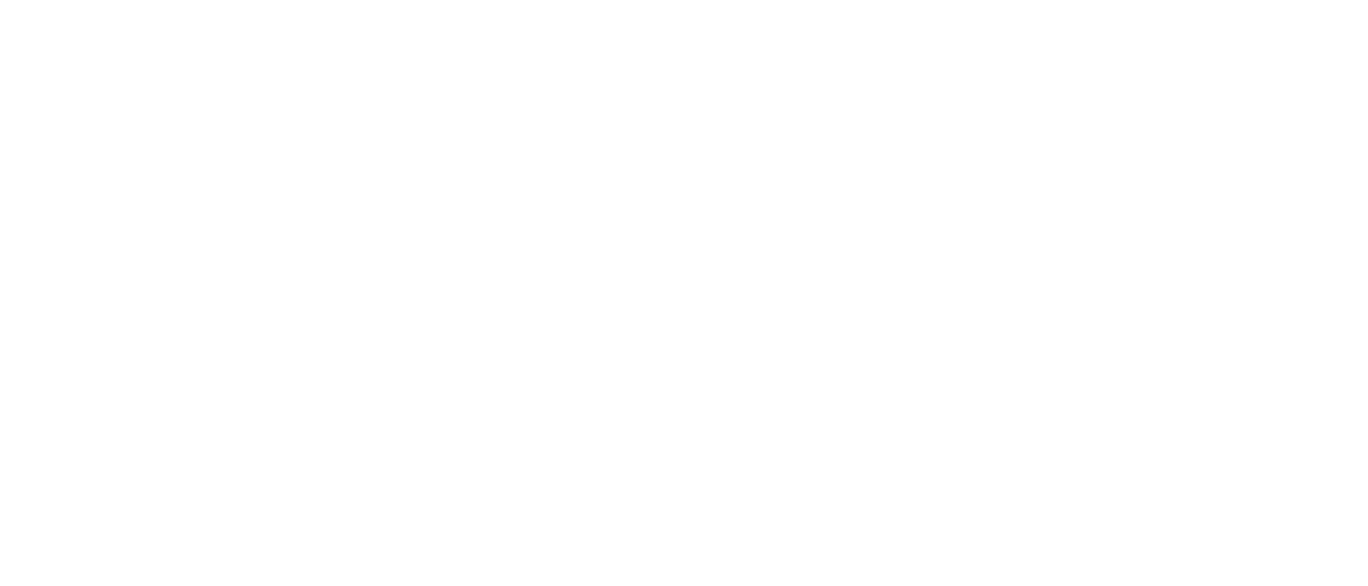
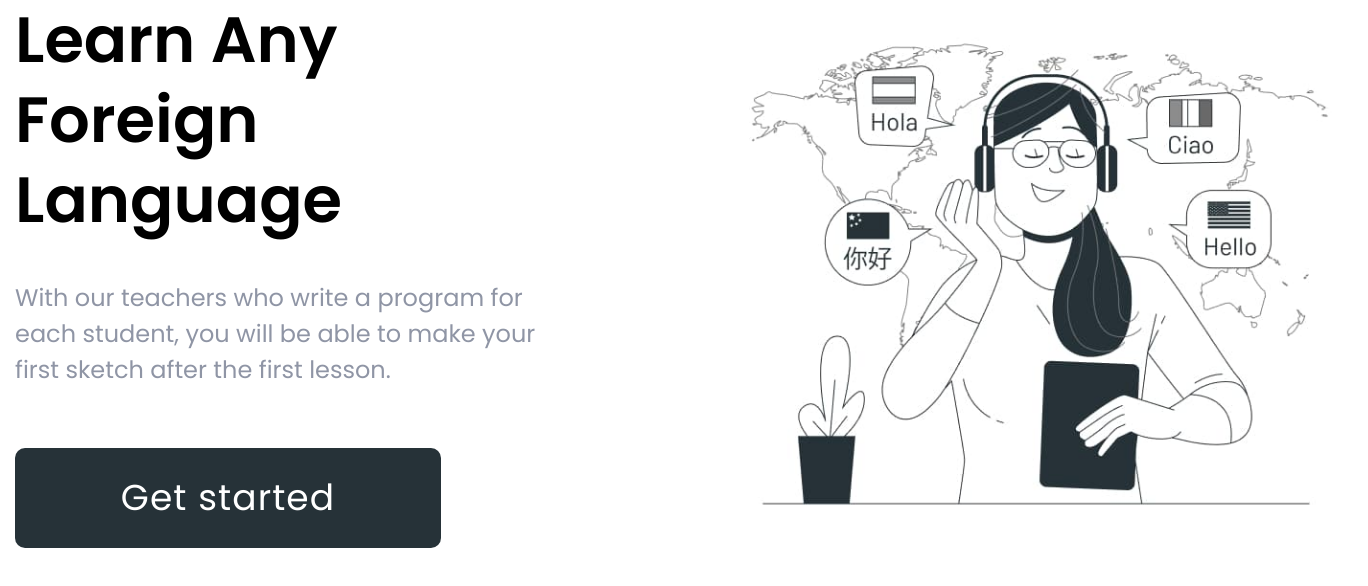
Before and after one commit to METR0109/BritlexTeamProject, a plain HTML site: page index.html in a window 1280 px wide. Shown: the whole page, 1368 px wide, since content can reach past the window. Drawn offline with nearby package versions, Linux system fonts and the light colour scheme.

Commit message:
Зробив розмітку і стилі секції hero

```diff
--- a/css/styles.css
+++ b/css/styles.css
@@ -40,3 +40,51 @@ body {
     margin-right: auto;
     padding: 0 15px;
 }
+
+/* Hero */
+.hero {
+   display: flex;
+   align-items: center;
+   justify-content: center;
+}
+
+.hero-title {
+	margin-bottom: 40px;
+	width: 386px;
+
+	font-weight: 600;
+	font-size: 64px;
+	line-height: 1.25;
+
+	color: #000000;
+}
+
+.hero-text {
+	margin-bottom: 60px;
+	width: 540px;
+
+	font-weight: 400;
+	font-size: 24px;
+	line-height: 1.5;
+}
+
+.hero-btn {
+    padding: 23px 64px;
+	width: 426px;
+
+	font-weight: 400;
+	font-size: 36px;
+	line-height: 1.5;
+	text-align: center;
+	letter-spacing: 0.03em;
+	border: none;
+
+	background-color: #263238;
+	border-radius: 10px;
+	color: #ffffff;
+}
+
+.hero-first-div {
+	margin-right: 171px;
+}
+/* Hero */
--- a/index.html
+++ b/index.html
@@ -24,7 +24,17 @@
     <!-- HEADER Алена-->
     <header></header>
     <main>
-      <!-- HERO Вова-->
+      <!-- HERO -->
+      <section class="hero container">
+        <div class="hero-first-div">
+         <h1 class="hero-title">Learn Any Foreign Language</h1>
+         <p class="hero-text">With our teachers who write a program for each student, you will be able to make your first sketch after the first lesson.</p>
+         <button class="hero-btn" type="button">Get started</button>
+        </div>
+        <div class="hero-second-div">
+         <img src="./images/hero-img.jpg" alt="girl" width="654" height="510">
+        </div>
+      </section>
       <!-- SKILLS Эдуард-->
       <!-- About Us Валентин-->
       <!-- Pricing Настя-->
```
